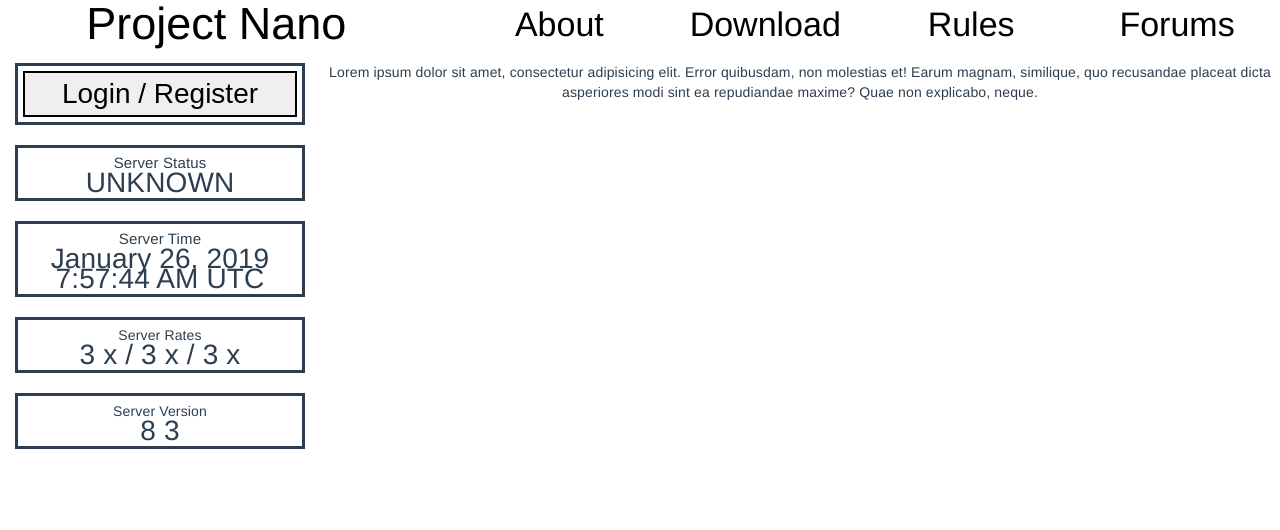
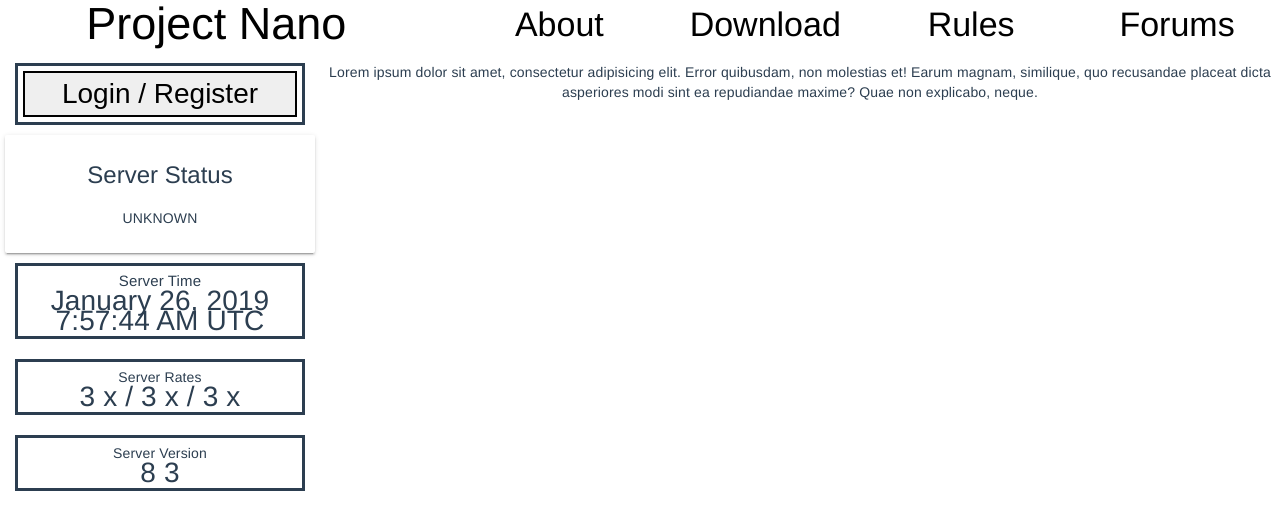
Before and after one commit to minimucho1/pnsite, a Vue app: page / in a window 1280 px wide. Shown: the top 530 px of the page. Built offline with nearby package versions, Linux system fonts and the light colour scheme.

Commit message:
JR | Change ServerStatusCard to MaterialCard

```diff
--- a/src/components/sidebar/ServerStatusCard.vue
+++ b/src/components/sidebar/ServerStatusCard.vue
@@ -1,10 +1,10 @@
 <template>
-  <div class="server-status-card sidebar-card">
-    <span class="sidebar-card__title">{{ title }}</span>
-    <div class="sidebar-card__value">
-      <span class="server-status-card__status">{{ getServerStatus() }}</span>
-    </div>
-  </div>
+  <md-card class="md-primary" md-theme="purple-card" md-with-hover>
+    <md-card-header>
+      <div class="md-title">Server Status</div>
+    </md-card-header>
+    <md-card-content>{{ getServerStatus() }}</md-card-content>
+  </md-card>
 </template>
 
 <script>
--- a/src/main.js
+++ b/src/main.js
@@ -4,7 +4,6 @@ import Vue from 'vue';
 import VueMaterial from 'vue-material';
 import 'vue-material/dist/vue-material.min.css';
 
-import MaterialApp from './MaterialApp';
 import App from './App';
 import router from './router';
 
```
